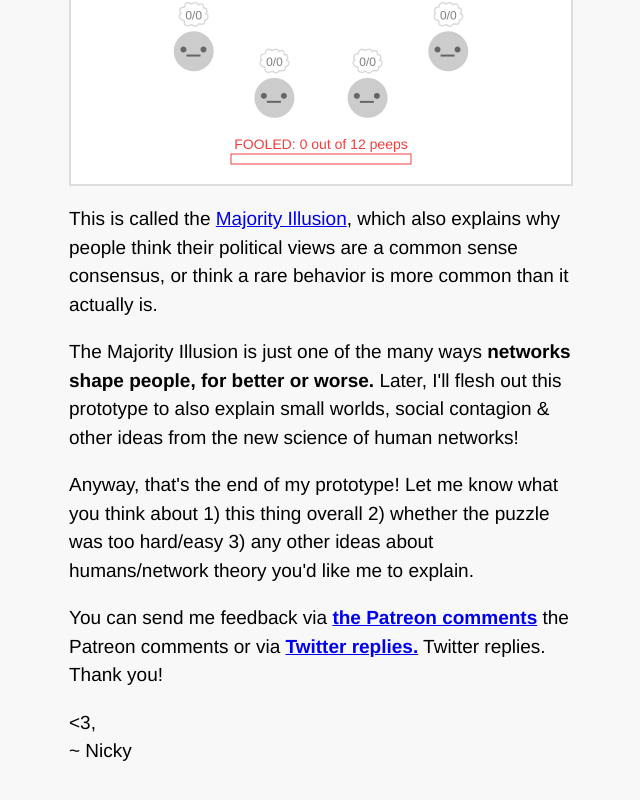
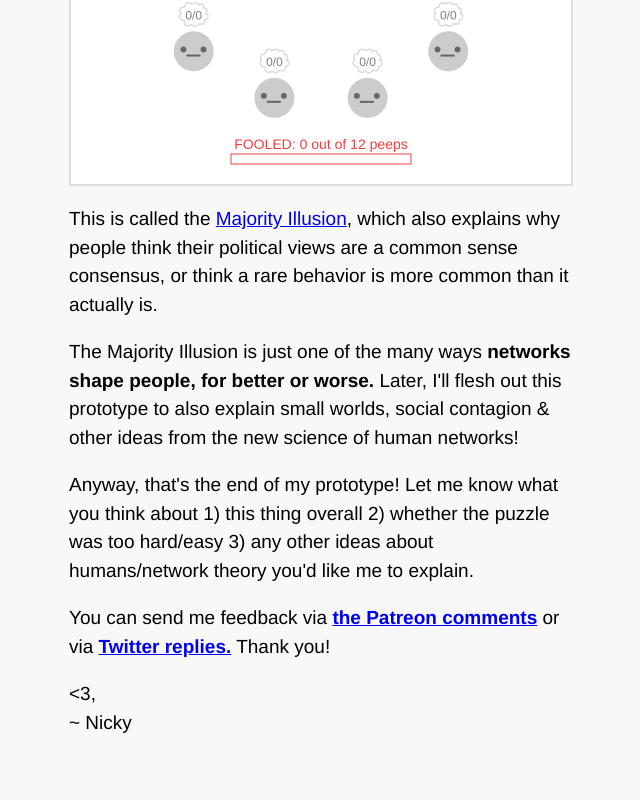
Before and after one commit to ncase/crowds-prototype, a plain HTML site: page index.html in a window 1280 px wide. Shown: the part 2219-3019 px from the top of the page, without its empty margins (319-959 px from the left). Drawn offline with Linux system fonts and the light colour scheme.

Commit message:
whoops tpyo

```diff
--- a/index.html
+++ b/index.html
@@ -107,10 +107,8 @@ Anyway, that's the end of my prototype! Let me know what you think about
 <p>
 You can send me feedback via
 <b><a href="https://www.patreon.com/posts/new-prototype-or-16585060" target="_blank">the Patreon comments</a></b>
-the Patreon comments
 or via
 <b><a href="https://twitter.com/ncasenmare/status/956226355255013376" target="_blank">Twitter replies.</a></b>
-Twitter replies.
 Thank you!
 </p>
 
```
